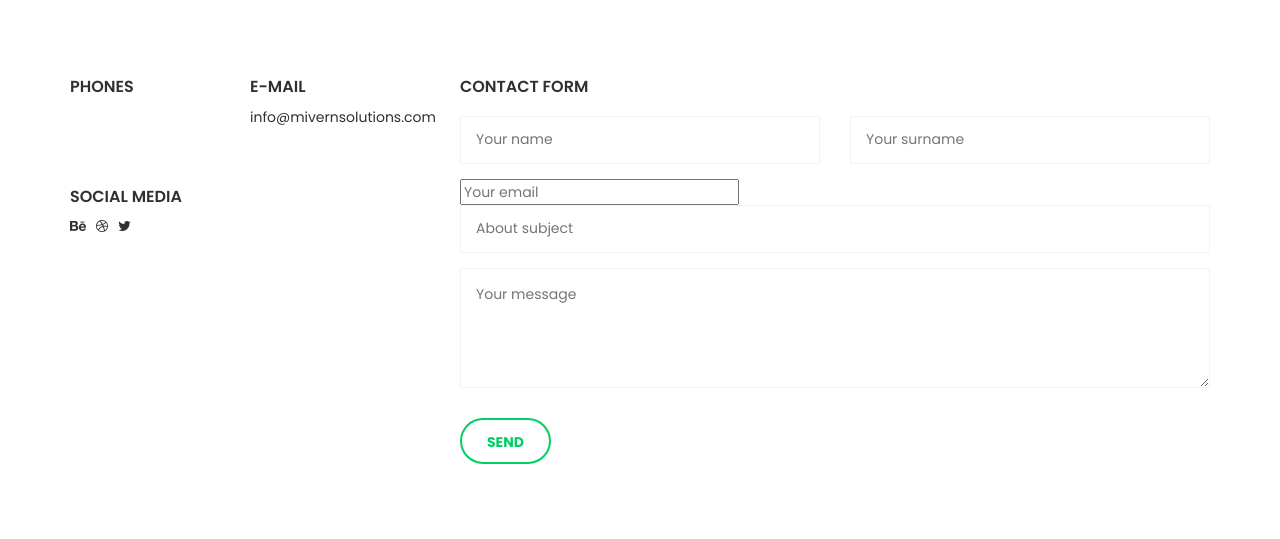
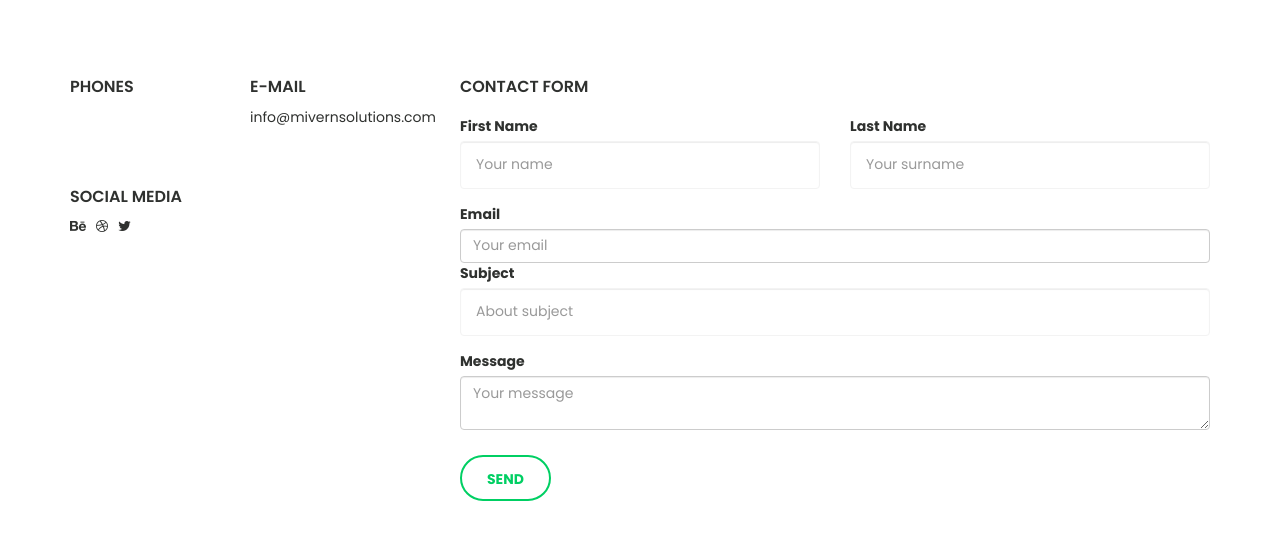
Before and after one commit to stvkre/mivern, a plain HTML site: page themezinho.net/parada/contact.html in a window 1280 px wide. Shown: the part 822-1361 px from the top of the page. Drawn offline with Linux system fonts and the light colour scheme; some packages are replaced by stand-ins of ours; a web font is replaced by a local one.

```diff
--- a/themezinho.net/parada/contact.html
+++ b/themezinho.net/parada/contact.html
@@ -129,7 +129,7 @@
                 </address>
                 <address>
                     <h5>E-MAIL</h5>
-                    <p><a href="mailto:info@mivernsolutions.com">info@mivernsolutions.com</a></p>
+                    <p><a href="mailto:info@mivernsolutions.com" >info@mivernsolutions.com</a></p>
                 </address>
                 <address>
                     <h5>SOCIAL MEDIA</h5>
@@ -145,26 +145,32 @@
                   <h5>CONTACT FORM</h5>
                   <div class="row inner">
                       <div class="col-sm-6 col-xs-12">
-                            <input type="text" name="first_name" placeholder="Your name" required>
+                          <label for="first_name">First Name</label>
+                          <input type="text" class="form-control" id="first_name" name="first_name" placeholder="Your name" required>
                       </div>
                       <div class="col-sm-6 col-xs-12">
-                            <input type="text" name="last_name" placeholder="Your surname" required>
+                          <label for="last_name">Last Name</label>
+                          <input type="text" class="form-control" id="last_name" name="last_name" placeholder="Your surname" required>
                       </div>
                       <div class="col-xs-12">
-                            <input type="email" name="email" placeholder="Your email" required>
+                        <label for="email">Email</label>
+                        <input type="email" class="form-control" id="email" name="email" placeholder="Your email" required>
                     </div>
                       <div class="col-xs-12">
-                            <input type="text" name="subject" placeholder="About subject" required>
+                          <label for="subject">Subject</label>
+                          <input type="text" class="form-control" id="subject" name="subject" placeholder="About subject" required>
                       </div>
                       <div class="col-xs-12">
-                            <textarea name="message" placeholder="Your message" required></textarea>
+                          <label for="message">Message</label>
+                          <textarea id="message" class="form-control" name="message" placeholder="Your message" required></textarea>
                       </div>
                       <div class="col-xs-12">
-                            <button type="submit">SEND</button>
+                          <button type="submit" class="btn btn-outline-success">SEND</button>
                       </div>
                   </div>
               </form>
           </div>
+
         </div>
     </div>
 </section>
```
Lines whose indentation alone changed are shown as unchanged.
